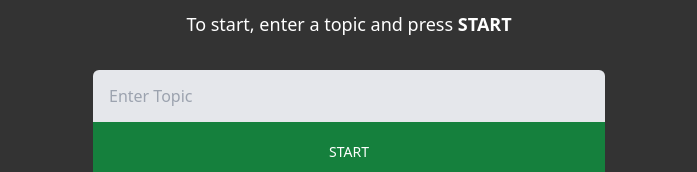
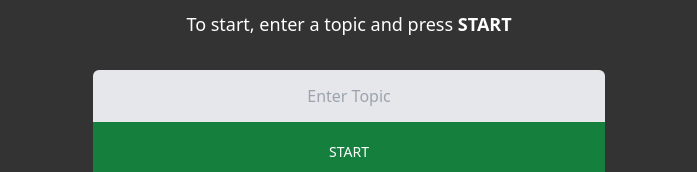
Before and after one commit to iHaroon29/Bomber-Trivia, a React (Vite) app: page / in a window 1280 px wide. Shown: the part 416-588 px from the top of the page, without its empty margins (291-988 px from the left). Built offline with nearby package versions, Linux system fonts and the light colour scheme; no server answers.

Commit message:
centered start page input

```diff
--- a/src/components/StartPage/StartPage.jsx
+++ b/src/components/StartPage/StartPage.jsx
@@ -59,7 +59,7 @@ const StartPage = (props) => {
       <div className='w-full max-w-lg'>
         <div className='flex flex-col'>
           <input
-            className='py-4 appearance-none bg-gray-200 border-none rounded-t-md w-full text-gray-700 mr-3 py-1 px-4 leading-tight focus:outline-none'
+            className='text-center py-4 appearance-none bg-gray-200 border-none rounded-t-md w-full text-gray-700 mr-3 py-1 px-4 leading-tight focus:outline-none'
             type='text'
             placeholder='Enter Topic'
             aria-label='Full name'
```
